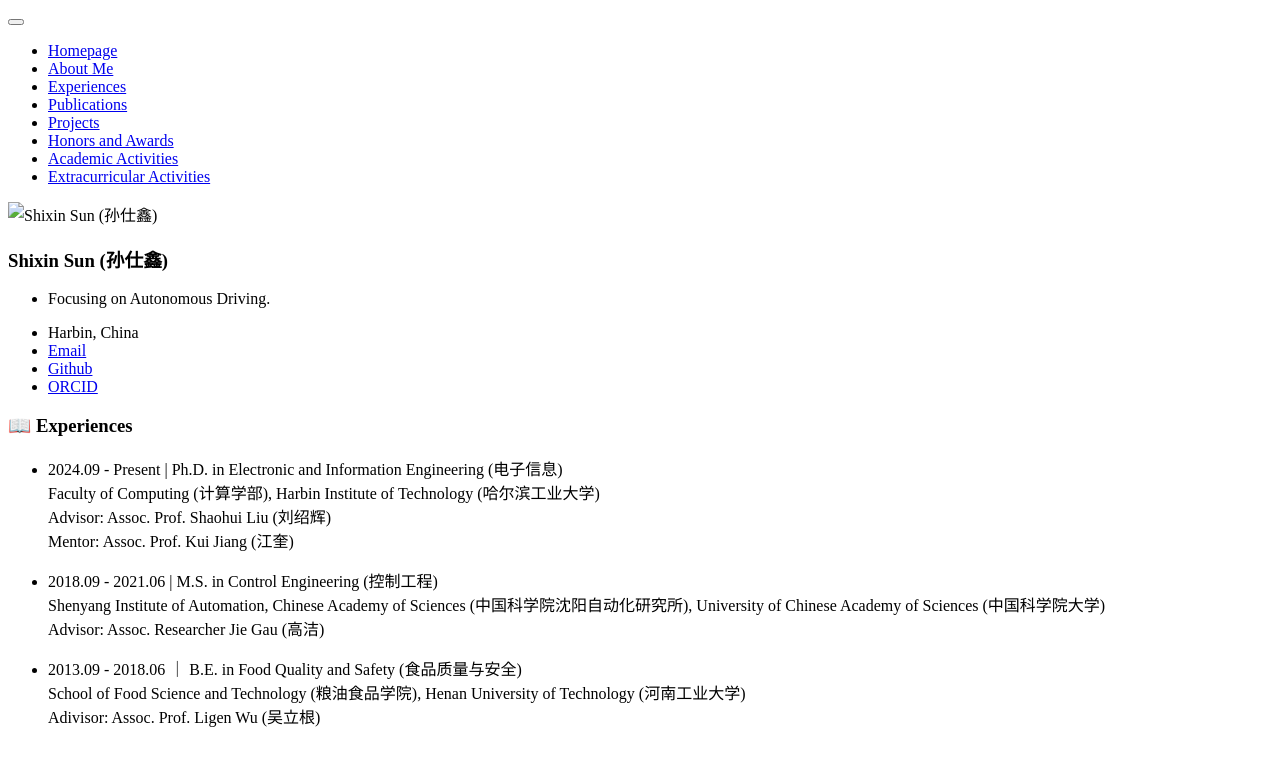
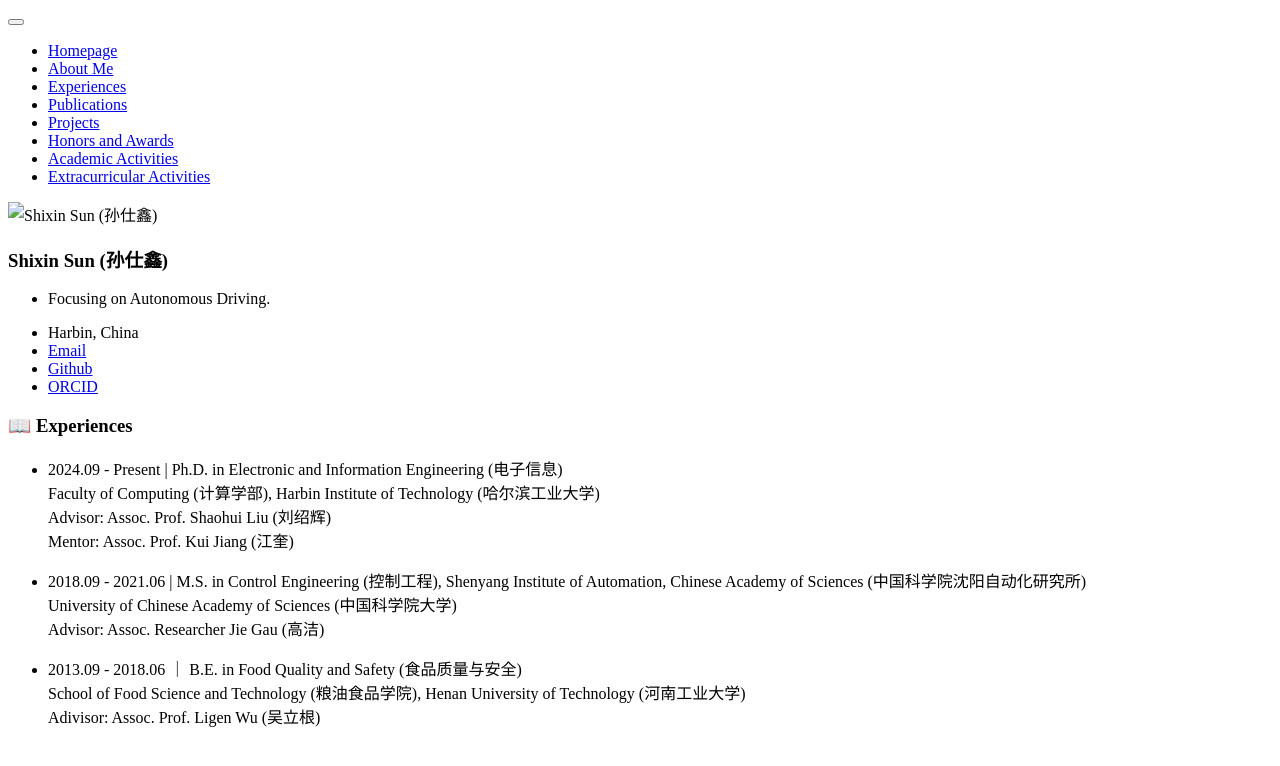
Before and after one commit to ShixinSUN94/shixinsun94.github.io, a Jekyll site: the page built from _pages/includes/2.exp.md, in a window 1280 px wide. Shown: the top 766 px of the page. Built offline with Jekyll 4.4.1, drawn with Linux system fonts in a browser that asks for light colours; our own code applies the rules of GitHub Pages for plain Markdown files.

Commit message:
Update 2.exp.md

```diff
--- a/_pages/includes/2.exp.md
+++ b/_pages/includes/2.exp.md
@@ -5,8 +5,8 @@
   Advisor: Assoc. Prof. Shaohui Liu (刘绍辉)
   Mentor: Assoc. Prof. Kui Jiang (江奎)
 
-- 2018.09 - 2021.06 | M.S. in Control Engineering (控制工程)
-  Shenyang Institute of Automation, Chinese Academy of Sciences (中国科学院沈阳自动化研究所), University of Chinese Academy of Sciences (中国科学院大学)
+- 2018.09 - 2021.06 | M.S. in Control Engineering (控制工程), Shenyang Institute of Automation, Chinese Academy of Sciences (中国科学院沈阳自动化研究所)
+  University of Chinese Academy of Sciences (中国科学院大学)
   Advisor: Assoc. Researcher Jie Gau (高洁)
 
 - 2013.09 - 2018.06 ｜ B.E. in Food Quality and Safety (食品质量与安全)
```
